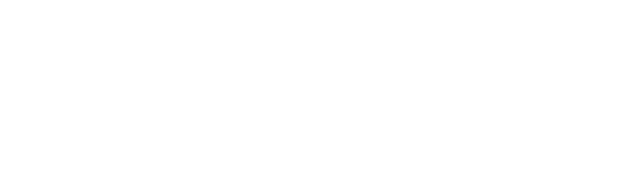
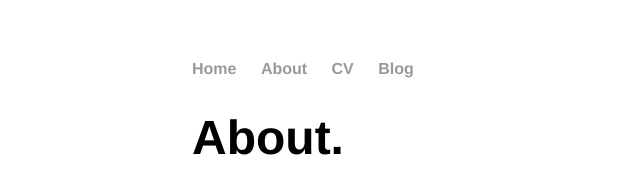
Before and after one commit to Nob420/Gayness-Calculator, a plain HTML site: page about.html in a window 1280 px wide. Shown: the whole page, without its empty margins (0-640 px from the left). Drawn offline with Linux system fonts and the light colour scheme.

Commit message:
added nav to about

```diff
--- a/about.html
+++ b/about.html
@@ -1,9 +1,22 @@
 <!DOCTYPE html>
 <html>
 	<head>
+		<link rel="stylesheet" type="text/css" href="/css/main.css">
 		<title>About</title>
-
 	</head>
-
+	<body>
+		<nav>
+    		<ul>
+        		<li><a href="/">Home</a></li>
+	        	<li><a href="about">About</a></li>
+        		<li><a href="/cv">CV</a></li>
+        		<li><a href="/blog">Blog</a></li>
+    		</ul>
+		</nav>
+		<div class="container">
+    		<div class="blurb">
+        		<h1>About.</h1>
+    		</div>
+		</div>
 
 </html>
```
Also changed, not shown: index.html (+1 -1 lines).
